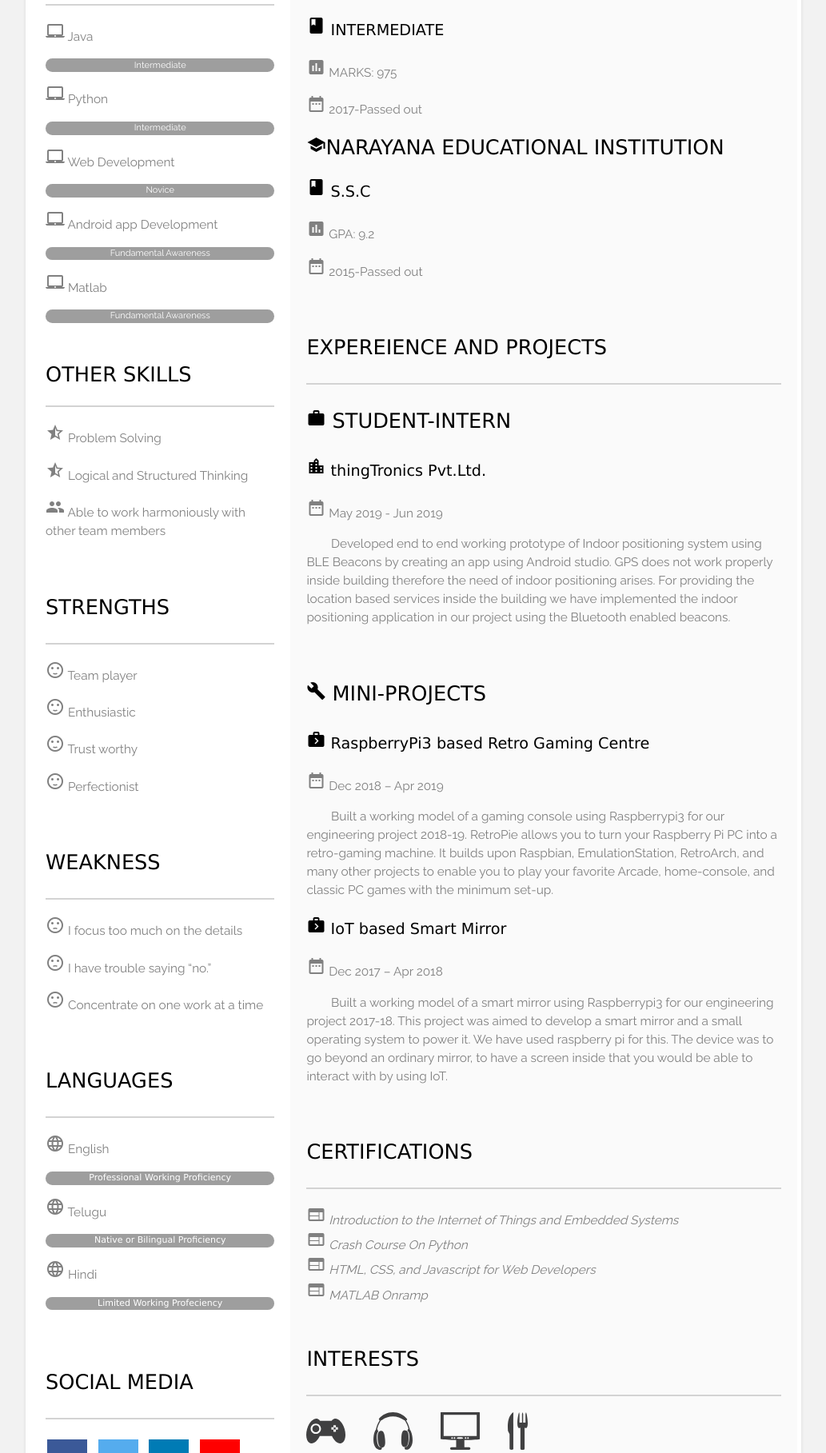
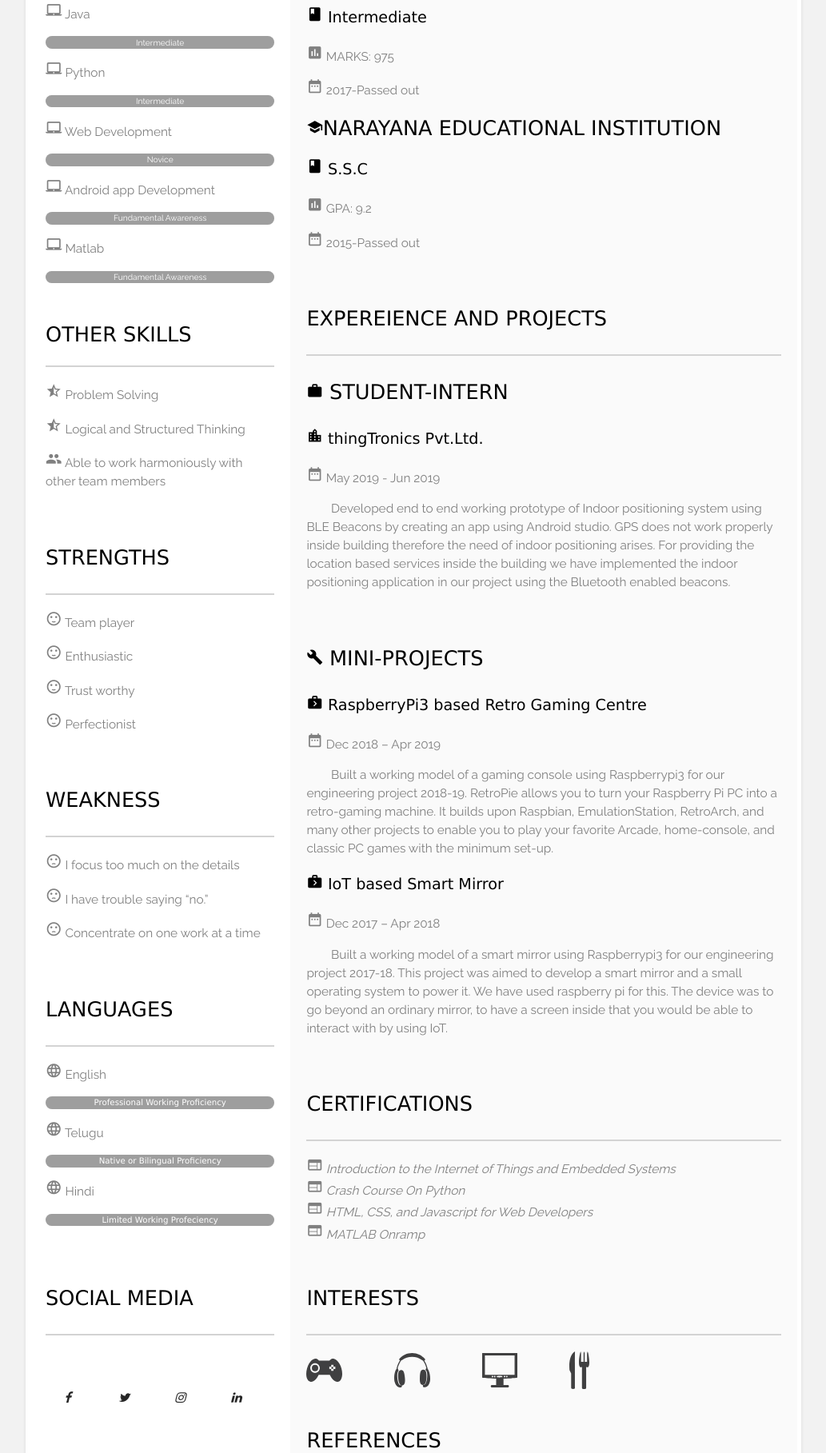
Before and after one commit to sasikamaleshvadlani/sasikamaleshvadlani.github.io, a plain HTML site: page index.html in a window 1280 px wide. Shown: the part 983-2800 px from the top of the page at 80% size, without its empty margins (123-1156 px from the left). Drawn offline with nearby package versions, Linux system fonts and the light colour scheme.

Commit message:
Add files via upload

```diff
--- a/css/style.css
+++ b/css/style.css
@@ -118,39 +118,6 @@ article {
 {
 	border: 0.5px solid lightgrey;
 }
-.material-icons
-{
-	color: solid black;
-}
-.fa {
-  padding: 20px;
-  font-size: 3vw;
-  width: 50px;
-  text-align: center;
-  text-decoration: none;
-  margin: 5px 2px;
-}
-.fa:hover {
-    opacity: 0.7;
-}
-
-.fa-facebook {
-  background: #3B5998;
-  color: white;
-}
-
-.fa-twitter {
-  background: #55ACEE;
-  color: white;
-}
-.fa-linkedin {
-  background: #007bb5;
-  color: white;
-}
-.fa-instagram {
-  background: red;
-  color: white;
-}
 .hussain
 {
   color:solid black;
@@ -161,9 +128,131 @@ article {
 }
 p,h1,h2,h3,h4,h5,h6,pre
 {
-  -webkit-touch-callout: none; /* iOS Safari */
-  -webkit-user-select: none;   /* Chrome/Safari/Opera */
-  -khtml-user-select: none;    /* Konqueror */
-  -moz-user-select: none;      /* Firefox */
+  -webkit-touch-callout: none;
+  -webkit-user-select: none;
+  -khtml-user-select: none;
+  -moz-user-select: none;
   -ms-user-select: none;
 }
+
+
+
+@import url('https://stackpath.bootstrapcdn.com/font-awesome/4.7.0/css/font-awesome.min.css');
+
+ul {
+
+
+
+    background-color: solid lightgrey;
+    margin-left: auto;
+    padding: 0;
+    display: flex;
+    max-width: 100%;
+}
+ul li {
+    position: relative;
+    list-style: none;
+    margin: 0 0.1610305958132045vw;
+    background-color: solid lightgrey;
+}
+ul li::before {
+    content: '';
+    position: absolute;
+    left: 0;
+    bottom: -0.322061191626409vw;
+    width: 3.2206119162640903vw;
+    height: 0.644122383252818vw;
+    background: solid lightgrey;
+    border-radius: 50%;
+    transition: 0.5s;
+    opacity: 0;
+    filter: blur(2px);
+    transform: scale(0.8);
+}
+ul li:hover::before {
+    transition-delay: 0.2s;
+    opacity: 0.2;
+    transform: scale(1);
+}
+ul li a {
+    width: 4vw;
+    height: 4vw;
+    display: block;
+    transition: 0.5s;
+    background-color: solid lightgrey;
+}
+ul li:hover a {
+    transform: translateY(-0.8051529790660226vw);
+}
+ul li a span  {
+    width: 100%;
+    height: 100%;
+    background-color: solid lightgrey;
+}
+ul li a span::before {
+    font-family: fontAwesome;
+    text-align: center;
+    line-height: 3.2206119162640903vw;
+    position: absolute;
+    top: 0;
+    left: 0;
+    width: 100%;
+    height: 100%;
+    background-color: solid lightgrey;
+    color: #262626;
+    transform-origin: top;
+    transition: transform 0.5s;
+}
+ul li:hover a span::before {
+    transform: rotateX(90deg) translateY(-50%);
+}
+ul li a span::after {
+    font-family: fontAwesome;
+    text-align: center;
+    line-height: 3.2206119162640903vw;
+    position: absolute;
+    top: 0;
+    left: 0;
+    width: 100%;
+    height: 100%;
+    background: #fff;
+    color: #262626;
+    transform-origin: bottom;
+    transition: transform 0.5s;
+    transform: rotateX(90deg) translateY(50%);
+}
+ul li:hover a span::after {
+    transform: rotateX(0deg) translateY(0);
+}
+ul li:nth-child(1) a span::before,
+ul li:nth-child(1) a span::after {
+    content: '\f09a';
+}
+ul li:nth-child(2) a span::before,
+ul li:nth-child(2) a span::after {
+    content: '\f099';
+}
+ul li:nth-child(3) a span::before,
+ul li:nth-child(3) a span::after {
+    content: '\f16d';
+}
+ul li:nth-child(4) a span::before,
+ul li:nth-child(4) a span::after {
+    content: '\f0e1';
+}
+ul li:nth-child(1) a span::after {
+    background: #3b5999;
+    color: #fff;
+}
+ul li:nth-child(2) a span::after {
+    background: #55acce;
+    color: #fff;
+}
+ul li:nth-child(3) a span::after {
+    background: #dd4b39;
+    color: #fff;
+}
+ul li:nth-child(4) a span::after {
+    background: #0077b5;
+    color: #fff;
+}
--- a/index.html
+++ b/index.html
@@ -2,6 +2,7 @@
 <html>
 <head>
 	<title>Sasi Kamalesh Resume</title>
+
 	<link rel="shortcut icon" type="image/x-icon" href="img/favicon.ico">
 	<meta charset="UTF-8">
 	<link rel="stylesheet" type="text/css" href="css/style.css">
@@ -20,7 +21,7 @@
 			<h3 class="myname">Sasi Kamalesh Vadlani</h3>
 			<pre>
 <span class="myplace">Student at VIT AP</span>
-<a href="index.html" class="sectiondetails"><i class="material-icons">link</i> sasikamaleshvadlani.github.io</a>
+<a href="index.html" class="sectiondetails"><i class="material-icons" style="font-size:1.6vw" style="font-size:1.6vw">link</i> sasikamaleshvadlani.github.io</a>
 			</pre>
 		</header>
 		<nav>
@@ -30,50 +31,50 @@
 
 				<hr class="newline">
 				<div class="sectiondetails">
-					<p><i class="material-icons">child_care</i> <span style="font-weight: bold;">Date of Birth:</span> March 14, 2000</p>
-					<p><i class="material-icons">person</i> Gender: Male</p>
-					<p><i class="material-icons">home</i> Birth Place: Vijayawada, India</p>
+					<p><i class="material-icons" style="font-size:1.6vw" style="font-size:1.6vw">child_care</i> <span style="font-weight: bold;">Date of Birth:</span> March 14, 2000</p>
+					<p><i class="material-icons" style="font-size:1.6vw">person</i><span style="font-weight: bold;"> Gender: </span> Male</p>
+					<p><i class="material-icons" style="font-size:1.6vw">home</i><span style="font-weight: bold;"> Birth Place:</span> Vijayawada, India</p>
 					<br>
 				</div>
 				<h4 class="sectionside">CONTACT</h4>
 				<hr class="newline">
 				<div class="sectiondetails">
-		            <p><a href="mailto:sasikamaleshvadlani@gmail.com"><i class="material-icons">email</i>sasikamaleshvadlani@gmail.com</a></p>
-		            <p><a href="tel:+919182364034"><i class="material-icons">phone</i>+91 9573762359</a></p>
-		            <p><i class="material-icons" >my_location</i> K.D.M Heights; Kolanukonda, 5200502</p>
+		            <p><a href="mailto:sasikamaleshvadlani@gmail.com"><i class="material-icons" style="font-size:1.6vw">email</i>sasikamaleshvadlani@gmail.com</a></p>
+		            <p><a href="tel:+919182364034"><i class="material-icons" style="font-size:1.6vw">phone</i>+91 9573762359</a></p>
+		            <p><i class="material-icons" style="font-size:1.6vw" >my_location</i> K.D.M Heights; Kolanukonda, 5200502</p>
 		            <br>
 				</div>
 				<h4 class="sectionside">IT PROFICIENCY</h4>
 				<hr class="newline">
 				<div class="sectiondetails">
-					<p><i class="material-icons">laptop_mac</i> Java</p>
+					<p><i class="material-icons" style="font-size:1.6vw">laptop_mac</i> Java</p>
 					<div class="w3-light-grey w3-round-xlarge w3-tiny">
 	            		<div class="w3-container w3-center w3-round-xlarge w3-grey">
-	              			<div class="w3-center w3-text-white" style="font-size: 11px">Intermediate</div>
+	              			<div class="w3-center w3-text-white" style="font-size: 0.8vw">Intermediate</div>
 	            		</div>
 	          		</div>
-	          		<p><i class="material-icons">laptop_mac</i> Python</p>
+	          		<p><i class="material-icons" style="font-size:1.6vw">laptop_mac</i> Python</p>
 	          		<div class="w3-light-grey w3-round-xlarge w3-tiny">
 	            		<div class="w3-container w3-center w3-round-xlarge w3-grey">
-	              			<div class="w3-center w3-text-white" style="font-size: 11px">Intermediate</div>
+	              			<div class="w3-center w3-text-white" style="font-size: 0.8vw">Intermediate</div>
 	            		</div>
 	          		</div>
-	          		<p><i class="material-icons">laptop_mac</i> Web Development</p>
+	          		<p><i class="material-icons" style="font-size:1.6vw">laptop_mac</i> Web Development</p>
 	          		<div class="w3-light-grey w3-round-xlarge w3-tiny">
 	            		<div class="w3-container w3-center w3-round-xlarge w3-grey">
-	              			<div class="w3-center w3-text-white" style="font-size: 11px">Novice</div>
+	              			<div class="w3-center w3-text-white" style="font-size: 0.8vw">Novice</div>
 	            		</div>
 	          		</div>
-	          		<p><i class="material-icons">laptop_mac</i> Android app Development</p>
+	          		<p><i class="material-icons" style="font-size:1.6vw">laptop_mac</i> Android app Development</p>
 	          		<div class="w3-light-grey w3-round-xlarge w3-tiny">
 	            		<div class="w3-container w3-center w3-round-xlarge w3-grey">
-	              			<div class="w3-center w3-text-white" style="font-size: 11px">Fundamental Awareness</div>
+	              			<div class="w3-center w3-text-white" style="font-size: 0.8vw">Fundamental Awareness</div>
 	            		</div>
 	          		</div>
-	          		<p><i class="material-icons">laptop_mac</i> Matlab</p>
+	          		<p><i class="material-icons" style="font-size:1.6vw">laptop_mac</i> Matlab</p>
 	          		<div class="w3-light-grey w3-round-xlarge w3-tiny">
 	            		<div class="w3-container w3-center w3-round-xlarge w3-grey">
-	              			<div class="w3-center w3-text-white" style="font-size: 11px">Fundamental Awareness</div>
+	              			<div class="w3-center w3-text-white" style="font-size: 0.8vw">Fundamental Awareness</div>
 	            		</div>
 	          		</div>
 				</div>
@@ -82,52 +83,55 @@
 				<div class="sectionside">OTHER SKILLS</div>
 				<hr class="newline">
 	      		<div class="sectiondetails">
-	      			<p><i class="material-icons" >star_half</i> Problem Solving</p>
-	      			<p><i class="material-icons" >star_half</i> Logical and Structured Thinking</p>
-	      			<p><i class="material-icons" >group</i> Able to work harmoniously with other team members</p>
+	      			<p><i class="material-icons" style="font-size:1.6vw" >star_half</i> Problem Solving</p>
+	      			<p><i class="material-icons" style="font-size:1.6vw" >star_half</i> Logical and Structured Thinking</p>
+	      			<p><i class="material-icons" style="font-size:1.6vw" >group</i> Able to work harmoniously with other team members</p>
 	      		</div>
 	      		<br>
 	      		<p class="sectionside">STRENGTHS</p>
 	      		<hr class="newline">
-	      		<p class="sectiondetails"><i class="material-icons" >sentiment_satisfied</i> Team player</p>
-	      		<p class="sectiondetails"><i class="material-icons" >sentiment_satisfied</i> Enthusiastic</p>
-	      		<p class="sectiondetails"><i class="material-icons" >sentiment_satisfied</i> Trust worthy</p>
-	      		<p class="sectiondetails"><i class="material-icons" >sentiment_satisfied</i> Perfectionist</p>
+	      		<p class="sectiondetails"><i class="material-icons" style="font-size:1.6vw" >sentiment_satisfied</i> Team player</p>
+	      		<p class="sectiondetails"><i class="material-icons" style="font-size:1.6vw" >sentiment_satisfied</i> Enthusiastic</p>
+	      		<p class="sectiondetails"><i class="material-icons" style="font-size:1.6vw" >sentiment_satisfied</i> Trust worthy</p>
+	      		<p class="sectiondetails"><i class="material-icons" style="font-size:1.6vw" >sentiment_satisfied</i> Perfectionist</p>
 	      		<br>
 	      		<p class="sectionside">WEAKNESS</p>
 	      		<p class="sectiondetails"></p>
 	      		<hr class="newline">
-	      		<p class="sectiondetails"><i class="material-icons" >sentiment_dissatisfied</i> I focus too much on the details</p>
-	      		<p class="sectiondetails"><i class="material-icons" >sentiment_dissatisfied</i> I have trouble saying “no.”</p>
-	      		<p class="sectiondetails"><i class="material-icons" >sentiment_dissatisfied</i> Concentrate on one work at a time</p>
+	      		<p class="sectiondetails"><i class="material-icons" style="font-size:1.6vw" >sentiment_dissatisfied</i> I focus too much on the details</p>
+	      		<p class="sectiondetails"><i class="material-icons" style="font-size:1.6vw" >sentiment_dissatisfied</i> I have trouble saying “no.”</p>
+	      		<p class="sectiondetails"><i class="material-icons" style="font-size:1.6vw" >sentiment_dissatisfied</i> Concentrate on one work at a time</p>
 	      		<br>
 	      		<p class="sectionside">LANGUAGES</p>
 	      		<hr class="newline">
-	      		<p class="sectiondetails"><i class="material-icons" >language</i> English</p>
+	      		<p class="sectiondetails"><i class="material-icons" style="font-size:1.6vw" >language</i> English</p>
 					<div class="w3-light-grey w3-round-xlarge w3-tiny">
 	            		<div class="w3-container w3-center w3-round-xlarge w3-grey">
-	              			<div class="w3-center w3-text-white" style="font-size: 11px">Professional Working Proficiency</div>
+	              			<div class="w3-center w3-text-white" style="font-size: 0.8vw">Professional Working Proficiency</div>
 	            		</div>
 	          		</div>
-	          		<p class="sectiondetails"><i class="material-icons" >language</i> Telugu</p>
+	          		<p class="sectiondetails"><i class="material-icons" style="font-size:1.6vw" >language</i> Telugu</p>
 	          		<div class="w3-light-grey w3-round-xlarge w3-tiny">
 	            		<div class="w3-container w3-center w3-round-xlarge w3-grey">
-	              			<div class="w3-center w3-text-white" style="font-size: 11px">Native or Bilingual Proficiency</div>
+	              			<div class="w3-center w3-text-white" style="font-size: 0.8vw">Native or Bilingual Proficiency</div>
 	            		</div>
 	          		</div>
-	          		<p class="sectiondetails"><i class="material-icons" >language</i> Hindi</p>
+	          		<p class="sectiondetails"><i class="material-icons" style="font-size:1.6vw" >language</i> Hindi</p>
 	          		<div class="w3-light-grey w3-round-xlarge w3-tiny">
 	            		<div class="w3-container w3-center w3-round-xlarge w3-grey">
-	              			<div class="w3-center w3-text-white" style="font-size: 11px">Limited Working Profeciency</div>
+	              			<div class="w3-center w3-text-white" style="font-size: 0.8vw">Limited Working Profeciency</div>
 	            		</div>
 	            	</div>
 	            <br><br>
 	            <p class="sectionside">SOCIAL MEDIA</p>
 		        <hr class="newline">
-		        <a href="https://www.facebook.com/SasiKamaleshVadlani" target ="blank" class="fa fa-facebook"></a>&nbsp;
-		        <a href="https://twitter.com/SasiVadlani" target ="blank" class="fa fa-twitter"></a>&nbsp;
-		        <a href="https://www.linkedin.com/in/sasi-kamalesh-vadlani-97a09b96//" target ="blank" class="fa fa-linkedin"></a>&nbsp;
-		        <a href="https://www.instagram.com/sasi.vadlani/" target ="blank" class="fa fa-instagram"></a>
+		        <br>
+		        <ul>
+			        <li><a href="https://www.facebook.com/SasiKamaleshVadlani" target="blank"><span></span></a></li>&emsp;
+			        <li><a href="https://twitter.com/SasiVadlani" target="blank"><span></span></a></li>&emsp;
+			        <li><a href="https://www.instagram.com/sasi.vadlani/" target="blank"><span></span></a></li>&emsp;
+			        <li><a href="https://www.linkedin.com/in/sasi-kamalesh-vadlani-97a09b96/" target="blank"><span></span></a></li>&emsp;
+			    </ul>
 
 			</section>
 
@@ -140,62 +144,62 @@
 			<br>
 			<p class="sectionside">ACADEMIC BACKGROUND</p>
 			<hr class="newline">
-			<a href="https://vitap.ac.in/" class="sectionside" style="font-style: normal;" target="blank"><i class="material-icons" >school</i> VIT-AP UNIVERSITY</a>
-			<p class="sectionsidedetails"><i class="material-icons">book</i> M.Tech Software Engineering</p>
-			<p class="sectiondetails"><i class="material-icons">poll</i> GPA: 8.9</p>
-			<p class="sectiondetails"><i class="material-icons">date_range</i> 2017 - <span class="w3-tag w3-grey w3-round w3-text-white" style="font-size: 13px">Current</span></p>
+			<a href="https://vitap.ac.in/" class="sectionside" style="font-style: normal;" target="blank"><i class="material-icons" style="font-size:1.6vw" >school</i> VIT-AP UNIVERSITY</a>
+			<p class="sectionsidedetails"><i class="material-icons" style="font-size:1.6vw">book</i> M.Tech Software Engineering</p>
+			<p class="sectiondetails"><i class="material-icons" style="font-size:1.6vw">poll</i> GPA: 8.9</p>
+			<p class="sectiondetails"><i class="material-icons" style="font-size:1.6vw">date_range</i> 2017 - <span class="w3-tag w3-grey w3-round w3-text-white" style="font-size: 1vw">Current</span></p>
 
-			<a href="https://www.saradaedu.com/index.php" class="sectionside" style="font-style: normal;" target="blank"><i class="material-icons" >school</i> SRI SARADA JR COLLEGE</a>
+			<a href="https://www.saradaedu.com/index.php" class="sectionside" style="font-style: normal;" target="blank"><i class="material-icons" style="font-size:1.6vw" >school</i> SRI SARADA JR COLLEGE</a>
 
-			<p class="sectionsidedetails"><i class="material-icons">book</i> INTERMEDIATE</p>
-			<p class="sectiondetails"><i class="material-icons">poll</i> MARKS: 975</p>
-			<p class="sectiondetails"><i class="material-icons">date_range</i> 2017-Passed out</p>
+			<p class="sectionsidedetails"><i class="material-icons" style="font-size:1.6vw">book</i> Intermediate</p>
+			<p class="sectiondetails"><i class="material-icons" style="font-size:1.6vw">poll</i> MARKS: 975</p>
+			<p class="sectiondetails"><i class="material-icons" style="font-size:1.6vw">date_range</i> 2017-Passed out</p>
 
-			<a href="https://www.narayanagroup.com/" class="sectionside" style="font-style: normal; " target="blank"><i class="material-icons" >school</i>NARAYANA EDUCATIONAL INSTITUTION</a>
-			<p class="sectionsidedetails"><i class="material-icons">book</i> S.S.C</p>
-			<p class="sectiondetails"><i class="material-icons">poll</i> GPA: 9.2</p>
-			<p class="sectiondetails"><i class="material-icons">date_range</i> 2015-Passed out</p>
+			<a href="https://www.narayanagroup.com/" class="sectionside" style="font-style: normal; " target="blank"><i class="material-icons" style="font-size:1.6vw" >school</i>NARAYANA EDUCATIONAL INSTITUTION</a>
+			<p class="sectionsidedetails"><i class="material-icons" style="font-size:1.6vw">book</i> S.S.C</p>
+			<p class="sectiondetails"><i class="material-icons" style="font-size:1.6vw">poll</i> GPA: 9.2</p>
+			<p class="sectiondetails"><i class="material-icons" style="font-size:1.6vw">date_range</i> 2015-Passed out</p>
 			<br>
 			<p class="sectionside">EXPEREIENCE AND PROJECTS</p>
 			<hr class="newline">
-			<p class="sectionside"><i class="material-icons">work</i> STUDENT-INTERN</p>
-			<p class="sectionsidedetails"><i class="material-icons">location_city</i> thingTronics Pvt.Ltd. </p>
-			<p class="sectiondetails"><i class="material-icons">date_range</i> May 2019 - Jun 2019</p>
+			<p class="sectionside"><i class="material-icons" style="font-size:1.6vw" >work</i> STUDENT-INTERN</p>
+			<p class="sectionsidedetails"><i class="material-icons" style="font-size:1.6vw">location_city</i> thingTronics Pvt.Ltd. </p>
+			<p class="sectiondetails"><i class="material-icons" style="font-size:1.6vw">date_range</i> May 2019 - Jun 2019</p>
 			<p class="sectiondetails">&emsp;&emsp;Developed end to end working prototype of Indoor positioning system using BLE Beacons by creating an app using Android studio. GPS does not work properly inside building therefore the need of indoor positioning arises. For providing the location based services inside the building we have implemented the indoor positioning application in our project using the Bluetooth enabled beacons.</p>
 			<br>
-			<p class="sectionside"> <i class="material-icons">build</i> MINI-PROJECTS</p>
-			<p class="sectionsidedetails"><i class="material-icons">next_week</i> RaspberryPi3 based Retro Gaming Centre</p>
-			<p class="sectiondetails"><i class="material-icons">date_range</i> Dec 2018 – Apr 2019</p>
+			<p class="sectionside"> <i class="material-icons" style="font-size:1.6vw">build</i> MINI-PROJECTS</p>
+			<p class="sectionsidedetails"><i class="material-icons" style="font-size:1.6vw">next_week</i> RaspberryPi3 based Retro Gaming Centre</p>
+			<p class="sectiondetails"><i class="material-icons" style="font-size:1.6vw">date_range</i> Dec 2018 – Apr 2019</p>
 			<p class="sectiondetails">&emsp;&emsp;Built a working model of a gaming console using Raspberrypi3 for our engineering project 2018-19. RetroPie allows you to turn your Raspberry Pi PC into a retro-gaming machine. It builds upon Raspbian, EmulationStation, RetroArch, and many other projects to enable you to play your favorite Arcade, home-console, and classic PC games with the minimum set-up. </p>
-			<p class="sectionsidedetails"><i class="material-icons">next_week</i> IoT based Smart Mirror</p>
-			<p class="sectiondetails"><i class="material-icons">date_range</i> Dec 2017 – Apr 2018</p>
+			<p class="sectionsidedetails"><i class="material-icons" style="font-size:1.6vw">next_week</i> IoT based Smart Mirror</p>
+			<p class="sectiondetails"><i class="material-icons" style="font-size:1.6vw">date_range</i> Dec 2017 – Apr 2018</p>
 			<p class="sectiondetails"> &emsp;&emsp;Built a working model of a smart mirror using Raspberrypi3 for our engineering project 2017-18. This project was aimed to develop a smart mirror and a small operating system to power it. We have used raspberry pi for this. The device was to go beyond an ordinary mirror, to have a screen inside that you would be able to interact with by using IoT.</p>
 			<br>
 			<p class="sectionside">CERTIFICATIONS</p>
 			<hr class="newline">
-			<a href="https://coursera.org/share/347115de3c9e909f5c332d635687d4fd" class="sectiondetails" target="blank"><i class="material-icons">web</i> Introduction to the Internet of Things and Embedded Systems</a>
+			<a href="https://coursera.org/share/347115de3c9e909f5c332d635687d4fd" class="sectiondetails" target="blank"><i class="material-icons" style="font-size:1.6vw">web</i> Introduction to the Internet of Things and Embedded Systems</a>
 			<br>
-			<a href="https://coursera.org/share/544e0107ba5ddd15409aa646584ed663" class="sectiondetails" target="blank"><i class="material-icons">web</i> Crash Course On Python</a>
+			<a href="https://coursera.org/share/544e0107ba5ddd15409aa646584ed663" class="sectiondetails" target="blank"><i class="material-icons" style="font-size:1.6vw">web</i> Crash Course On Python</a>
 			<br>
-			<a href="https://coursera.org/share/f2306315ce54e9c4c7b7f416fc1cef73" class="sectiondetails" target="blank"><i class="material-icons">web</i> HTML, CSS, and Javascript for Web Developers</a>
+			<a href="https://coursera.org/share/f2306315ce54e9c4c7b7f416fc1cef73" class="sectiondetails" target="blank"><i class="material-icons" style="font-size:1.6vw">web</i> HTML, CSS, and Javascript for Web Developers</a>
 			<br>
-			<a href="https://matlabacademy.mathworks.com/progress/share/report.html?id=d9aceda5-bd52-458e-a654-533584d60509" class="sectiondetails" target="blank"><i class="material-icons">web</i> MATLAB Onramp</a>
+			<a href="https://matlabacademy.mathworks.com/progress/share/report.html?id=d9aceda5-bd52-458e-a654-533584d60509" class="sectiondetails" target="blank"><i class="material-icons" style="font-size:1.6vw">web</i> MATLAB Onramp</a>
 			<br><br>
 			<p class="sectionside">INTERESTS</p>
 			<hr class="newline">
-			<img src="img/controller.svg" title="PUBG" alt="icon">&emsp;&emsp;
-	        <img src="img/headphones.svg" title="TELUGU SONGS" alt="icon">&emsp;&emsp;
-			<img src="img/monitor.svg" title="MOVIES" alt="icon">&emsp;&emsp;
-	        <img src="img/cutlery.svg" title="BIRYANI" alt="icon">
+			<img src="img/controller.svg" title="PUBG" alt="icon" style="max-width: 3.5vw;">&emsp;&emsp;&emsp;&emsp;
+	        <img src="img/headphones.svg" title="TELUGU SONGS" alt="icon" style="max-width: 3.5vw;">&emsp;&emsp;&emsp;&emsp;
+			<img src="img/monitor.svg" title="MOVIES" alt="icon" style="max-width: 3.5vw;">&emsp;&emsp;&emsp;&emsp;
+	        <img src="img/cutlery.svg" title="BIRYANI" alt="icon" style="max-width: 2vw;">
 	        <br><br><br>
-	        <div class="sectionside">References</div>
+	        <div class="sectionside">REFERENCES</div>
 	        <hr class="newline">
 	        <p class="sectionsidedetails">Mr.Hussain Syed</p>
 	        <pre class="sectiondetails">
 Asst.Professor
 FACULTY VIT-AP
 
-<a href="https://www.linkedin.com/in/syed-hussain-2a294315" target="blank" class="sectiondetails"><i class="material-icons">link</i>Linkedin</a>&emsp;&emsp;<a href="mailto:sasikamaleshvadlani@gmail.com" class="sectiondetails"><i class="material-icons">email</i>hussain.syed@vitap.ac.in</a>&emsp;&emsp;<a href="tel:+918074732476" class="sectiondetails"><i class="material-icons">phone</i>+91 8074732476</a>
+<a href="https://www.linkedin.com/in/syed-hussain-2a294315" target="blank" class="sectiondetails"><i class="material-icons" style="font-size:1.6vw">link</i>Linkedin</a>&emsp;&emsp;<a href="mailto:sasikamaleshvadlani@gmail.com" class="sectiondetails"><i class="material-icons" style="font-size:1.6vw">email</i>hussain.syed@vitap.ac.in</a>&emsp;&emsp;<a href="tel:+918074732476" class="sectiondetails"><i class="material-icons" style="font-size:1.6vw">phone</i>+91 8074732476</a>
 	    	</pre>
 		 </article>
 	</div>
```
